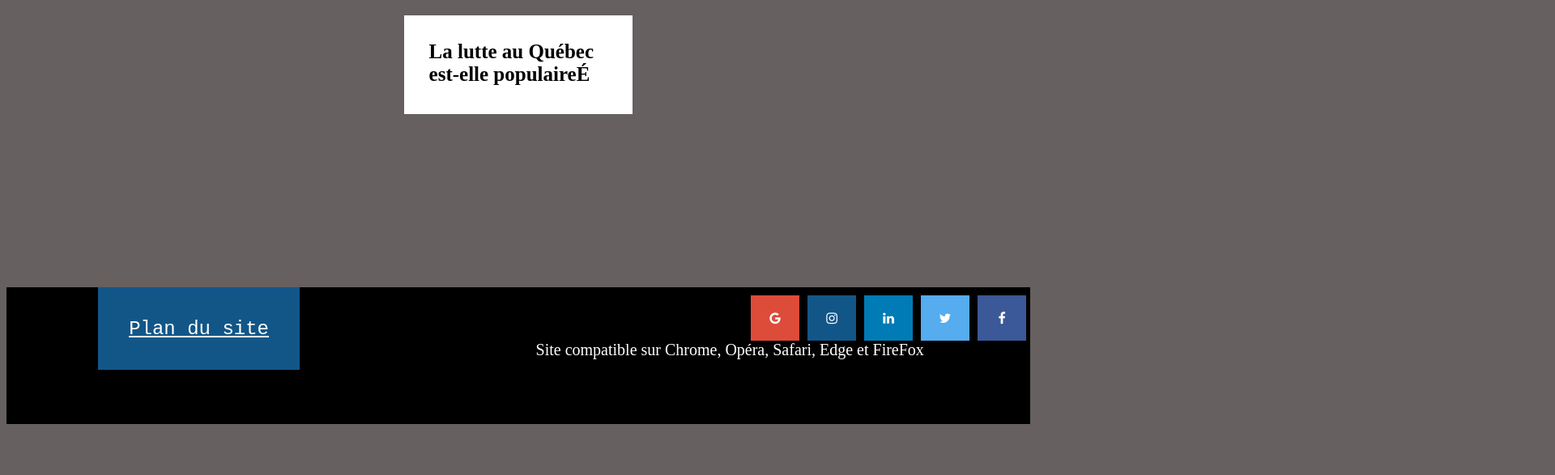
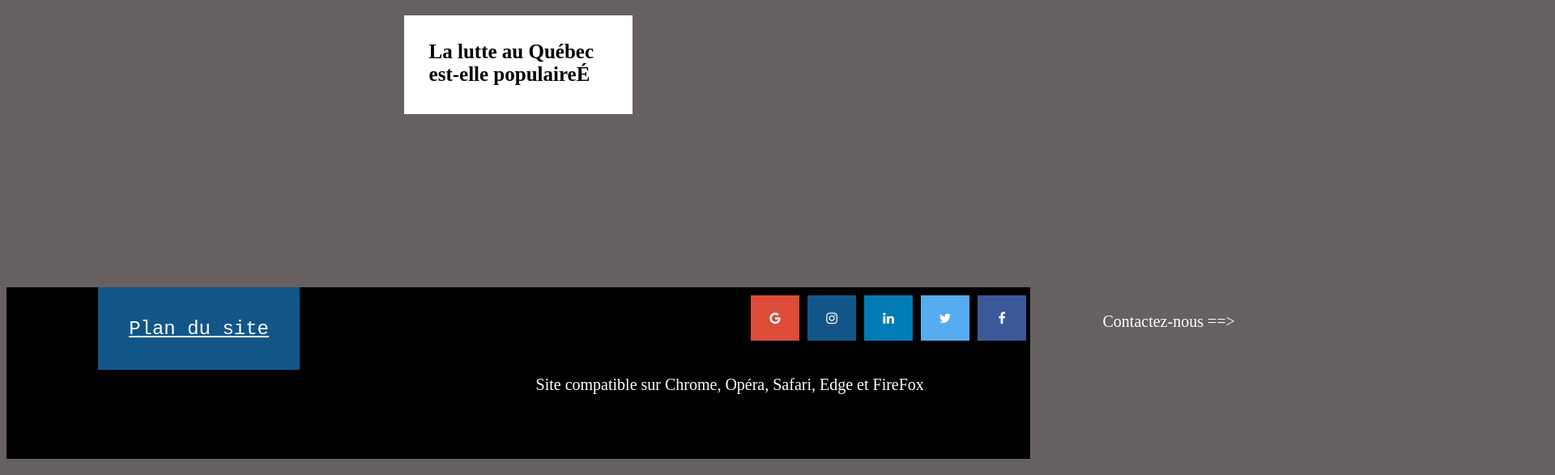
Before and after one commit to WambleDd/test2, a plain HTML site: page page/FAQ.html in a window 1280 px wide. Shown: the part 923-1510 px from the top of the page at 81% size, 1920 px wide, since content can reach past the window. Before the commit the page ends 1467 px from the top, so only its background shows below. Drawn offline with nearby package versions, Linux system fonts and the light colour scheme.

Commit message:
Update FAQ.html

```diff
--- a/page/FAQ.html
+++ b/page/FAQ.html
@@ -191,6 +191,7 @@ h1{
             </ul>
         </div>
         <br><br><br><br><br><br><br>
+        <p style="position:relative ;top:-115px;right:-900px">Contactez-nous ==></p>
         <p style="position:relative ;top:-80px;right:-200px">Site compatible sur Chrome, Opéra, Safari, Edge et FireFox</p>
     </footer>
     <!-- la fin du bas de page-------------------------------------------------------------------------------------------------------------------- -->
```
